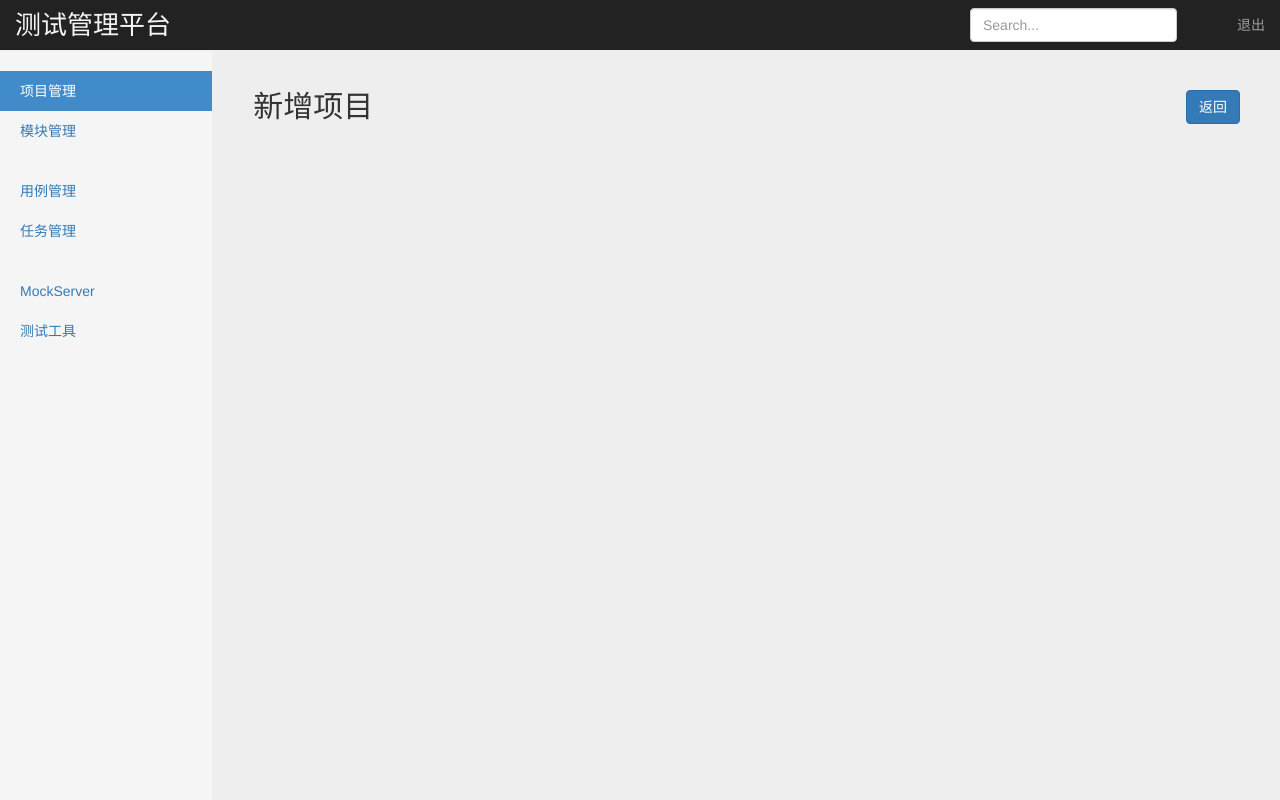
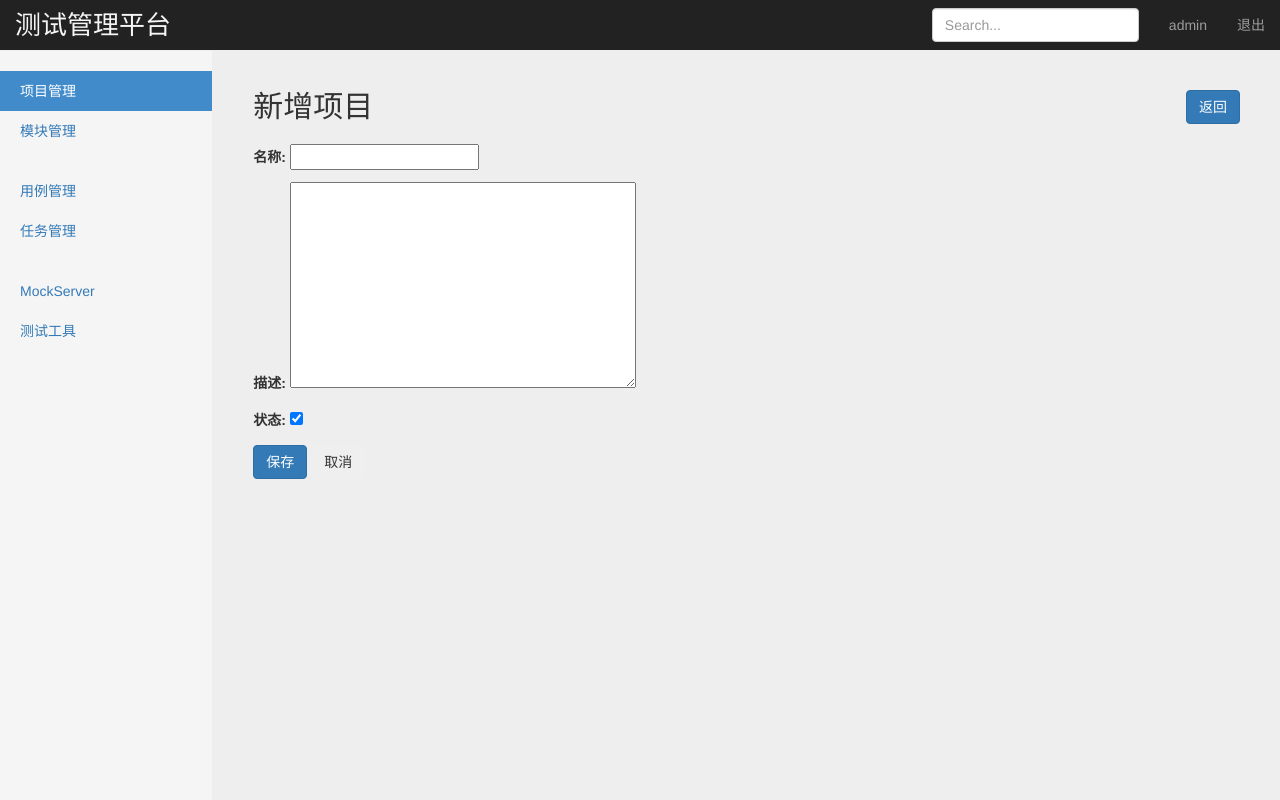
Before and after one commit to D6666666/QC_platform, a Django app: page /manage/add_project/ in a window 1280 px wide. Run offline with Django 3.2, Linux system fonts and the light colour scheme; a user stored in the database is signed in; some libraries are stand-ins or nearby versions.

Commit message:
项目增删改操作实现

```diff
--- /dev/null
+++ b/test_platform/project_app/forms.py
@@ -0,0 +1,17 @@
+#!/usr/bin/env python
+# coding:utf-8
+#author:cq
+
+from django import forms
+from project_app.models import Project
+'''
+class ProjectForm(forms.Form):
+    name = forms.CharField(label='名称',max_length=100)
+    describe = forms.CharField(label='描述',widget=forms.Textarea)
+    status = forms.BooleanField(label='状态')
+'''
+
+class ProjectForm(forms.ModelForm):
+    class Meta:
+        model = Project
+        exclude = ['create_time']
--- a/test_platform/project_app/models.py
+++ b/test_platform/project_app/models.py
@@ -7,7 +7,7 @@ class Project(models.Model):
     """
     项目表
     """
-    name = models.CharField('名称',max_length=100,blank=False,default='')
+    name = models.CharField('名称',max_length=100,blank=False,default='',unique=True)
     describe = models.TextField('描述',default='')
     status = models.BooleanField('状态',default=True)
     create_time = models.DateTimeField('创建时间',auto_now=True)
--- a/test_platform/project_app/urls.py
+++ b/test_platform/project_app/urls.py
@@ -8,4 +8,6 @@ from project_app import views
 urlpatterns = [
     path('project_manage/', views.project_manage),
     path('add_project/', views.add_project),
+    path('edit_project/<int:pid>/', views.edit_project),
+    path('delete_project/<int:pid>/', views.delete_project),
 ]
--- a/test_platform/project_app/views.py
+++ b/test_platform/project_app/views.py
@@ -1,9 +1,10 @@
 from django.shortcuts import render
 from django.contrib.auth.decorators import login_required
 from project_app.models import Project,Module
+from django.http import HttpResponseRedirect
+from project_app.forms import ProjectForm
 
 # Create your views here.
-
 
 @login_required  #判断用户是否登陆
 def project_manage(request):
@@ -11,8 +12,41 @@ def project_manage(request):
     projects = Project.objects.all()
     return render(request,'project_manage.html',{'user':username,'projects':projects,'type':'list'})
 
+#新增项目处理：包含请求表单页面、提交表单数据
 @login_required
 def add_project(request):
-    username = request.session.get('user','') #读取浏览器session
-    projects = Project.objects.all()
-    return render(request,'project_manage.html',{'user':username,'projects':projects,'type':'add'})
+    if request.method == 'POST':  #提交表单的post请求
+        form = ProjectForm(request.POST)  #用ProjectForm校验表单数据
+        if form.is_valid():  #判断表单数据校验结果
+            #获取表单数据
+            name = form.cleaned_data['name']
+            describe = form.cleaned_data['describe']
+            #保存表单数据到库
+            Project.objects.create(name=name,describe=describe)
+            return HttpResponseRedirect('/manage/project_manage/')
+    else:  #进入表单页面的get请求
+        form = ProjectForm()
+    return render(request,'project_manage.html',{'form':form,'type':'add'})
+
+
+#修改项目数据
+@login_required
+def edit_project(request,pid):
+    porject = Project.objects.get(id=pid)
+    if request.method == 'POST':  #提交表单的post请求
+        form = ProjectForm(request.POST)  #用ProjectForm校验表单数据
+        # 如果是post,instance=article当前数据填充表单，并用data=request.POST获取到表单里的内容
+        form = ProjectForm(instance=porject, data=request.POST)
+        form.save()  # 保存
+        if form.is_valid():  #判断表单数据校验结果
+            return HttpResponseRedirect('/manage/project_manage/')
+    else:  #进入表单页面的get请求
+        if pid:
+            form = ProjectForm(instance=porject)
+    return render(request,'project_manage.html',{'form':form,'type':'edit'})
+
+#删除项目数据
+@login_required
+def delete_project(request,pid):
+    Project.objects.get(id=pid).delete()
+    return HttpResponseRedirect('/manage/project_manage/')
--- a/test_platform/templates/project_manage.html
+++ b/test_platform/templates/project_manage.html
@@ -56,6 +56,7 @@
                   <th>描述</th>
                   <th>状态</th>
                   <th>创建时间</th>
+                  <th>操作</th>
                 </tr>
               </thead>
               <tbody>
@@ -71,6 +72,10 @@
                     <td>开启</td>
                   {% endif %}
                   <td>{{ project.create_time }}</td>
+                  <td>
+                    <a href="/manage/edit_project/{{ project.id }}">编辑</a>
+                    <a href="/manage/delete_project/{{ project.id }}">删除</a>
+                  </td>
                 </tr>
                 {% endfor %}
               </tbody>
@@ -85,6 +90,32 @@
             <button type="button" class="btn btn-primary" style="float: right;"
             onclick="window.location.href='/manage/project_manage/'">返回</button>
           </h2>
+          <div class="table-responsive">
+            <form action="/manage/add_project/" method="post">
+              {% csrf_token %}
+              {{ form.as_p }}
+              <button type="submit" class="btn btn-primary">保存</button>  <!--type需要为submit才允许提交-->
+              <button type="button" class="btn" onclick="window.location.href='/manage/project_manage/'">取消</button>
+            </form>
+          </div>
+
+        </div>
+        {% endif %}
+
+        {% if type == 'edit' %}
+        <div class="col-sm-9 col-sm-offset-3 col-md-10 col-md-offset-2 main">
+          <h2 class="sub-header">修改项目
+            <button type="button" class="btn btn-primary" style="float: right;"
+            onclick="window.location.href='/manage/project_manage/'">返回</button>
+          </h2>
+          <div class="table-responsive">
+            <form role="form" method="post">
+              {% csrf_token %}
+              {{ form.as_p }}
+              <button type="submit" class="btn btn-primary">保存</button>  <!--type需要为submit才允许提交-->
+              <button type="button" class="btn success" onclick="window.location.href='/manage/project_manage/'">取消</button>
+            </form>
+          </div>
 
         </div>
         {% endif %}
```
Also changed, not shown: test_platform/db.sqlite3.
